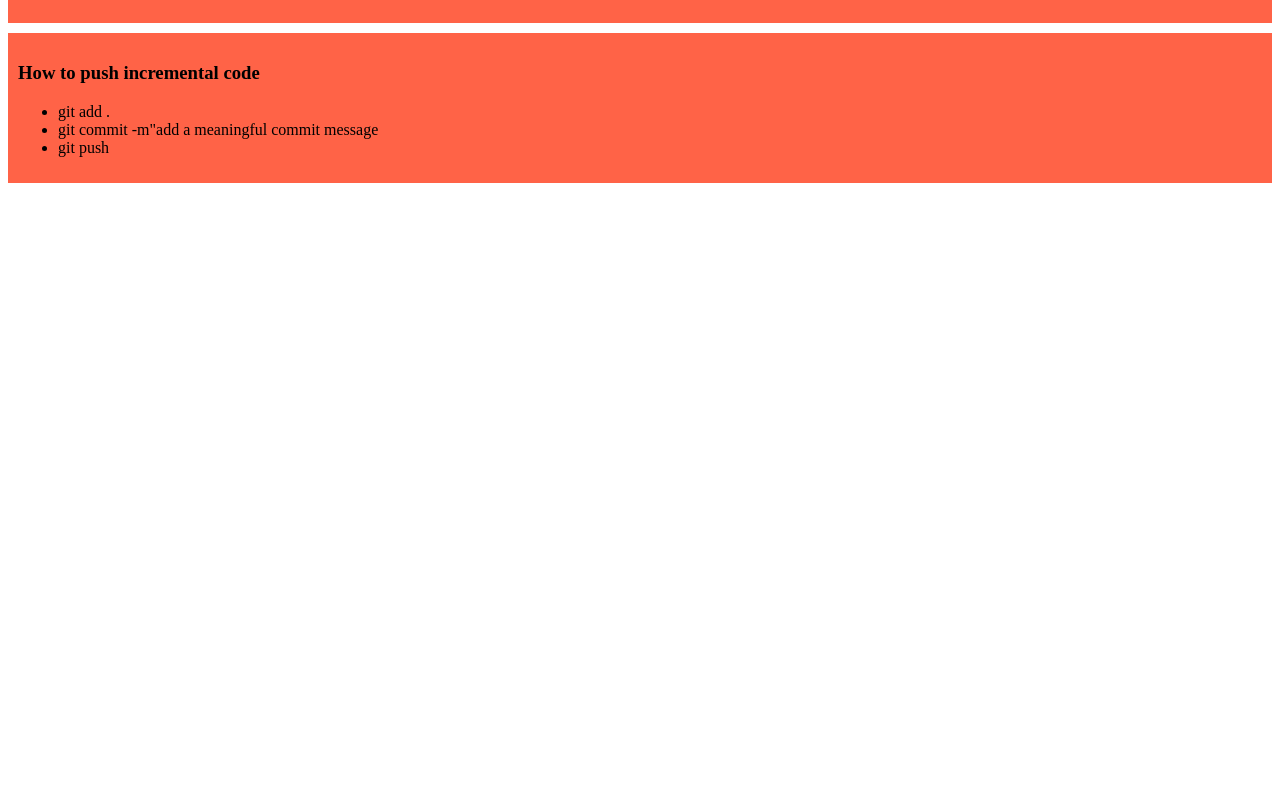
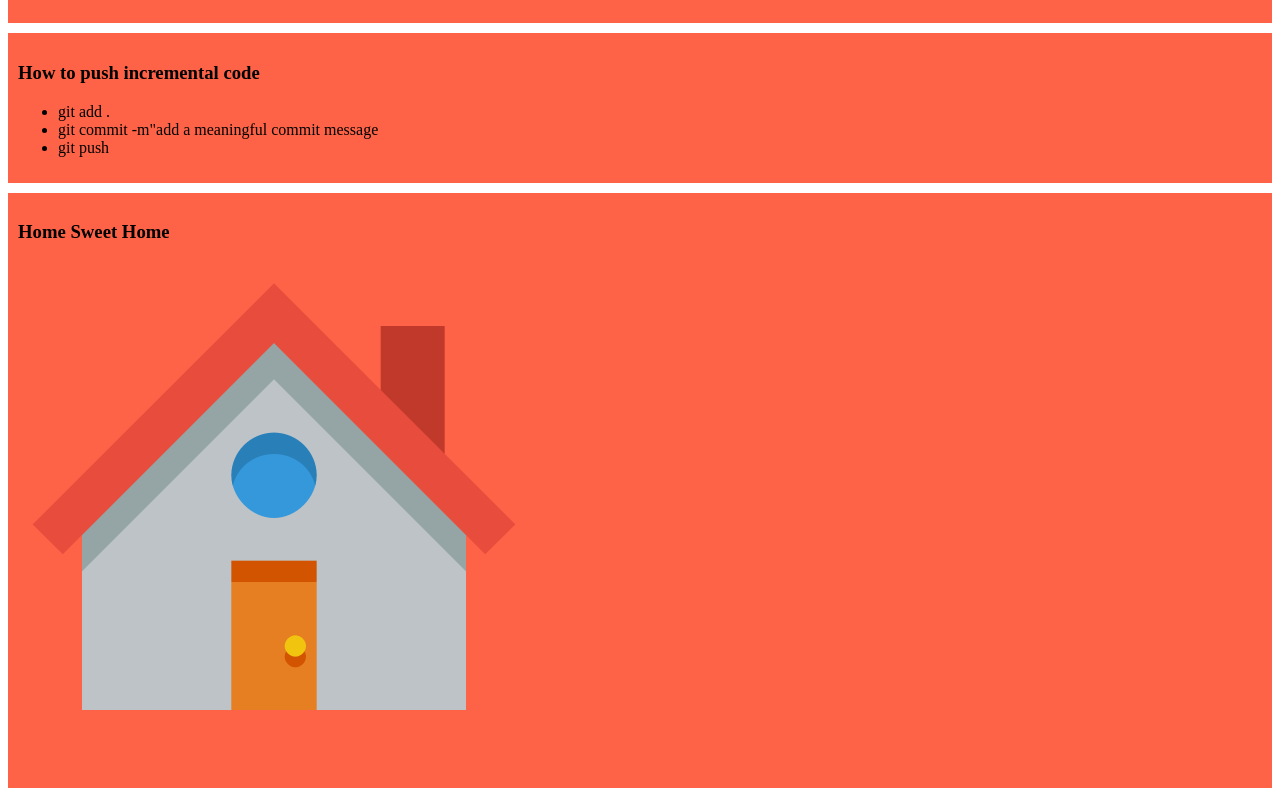
Before and after one commit to NazmulBadhan/my-simple-website, a plain HTML site: page index.html in a window 1280 px wide. Shown: the part 399-1197 px from the top of the page. Before the commit the page ends 800 px from the top, so only its background shows below. Drawn offline with Linux system fonts and the light colour scheme.

Commit message:
added my sweet home

```diff
--- a/index.html
+++ b/index.html
@@ -27,5 +27,9 @@
             <li>git push</li>
         </ul>
     </div>
+    <div>
+        <h3>Home Sweet Home</h3>
+        <img src="images/house-icon (1).png" alt="">
+    </div>
 </body>
 </html>
```
Also changed, not shown: images/house-icon (1).png (added).
